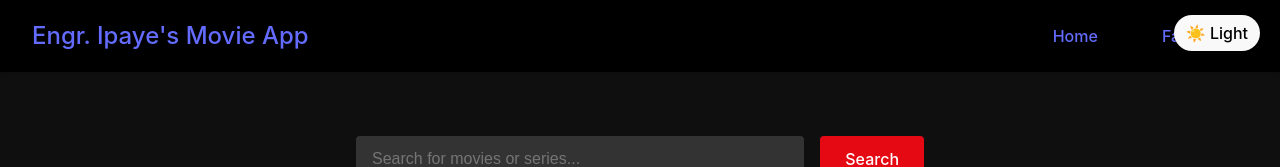
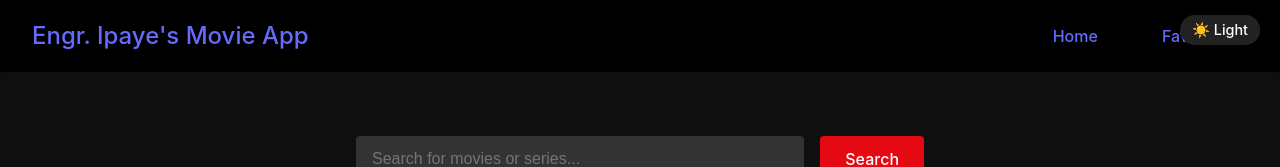
Before and after one commit to engripaye/react-movie-api, a React app in the folder movie-frontend/: page / in a window 1280 px wide. Shown: the top 167 px of the page. Built offline with nearby package versions, Linux system fonts and the light colour scheme; no server answers; the HTML template or start-up script is replaced by a standard one.

Commit message:
commit latest development by ENGR. IPAYE

```diff
--- a/movie-frontend/src/component/Navbar.jsx
+++ b/movie-frontend/src/component/Navbar.jsx
@@ -1,19 +1,24 @@
 import { Link } from "react-router-dom";
-import "../css/Navbar.css"
-function Navbar() {
-    return <nav className="navbar">
+import "../css/Navbar.css";
+
+function Navbar({ toggleTheme, theme }) {
+    return (
+        <nav className="navbar">
             <div className="navbar-brand">
                 <Link to="/">Engr. Ipaye's Movie App</Link>
+            </div>
 
-        </div>
             <div className="navbar-links">
-
                 <Link to="/" className="nav-link">Home</Link>
                 <Link to="/favorites" className="nav-link">Favorites</Link>
 
+                {/* ✅ ADD THIS */}
+                <button className="theme-toggle" onClick={toggleTheme}>
+                    {theme === "dark" ? "🌞 Light" : "🌙 Dark"}
+                </button>
             </div>
         </nav>
+    );
 }
 
-
-export default Navbar
+export default Navbar;
--- a/movie-frontend/src/css/Navbar.css
+++ b/movie-frontend/src/css/Navbar.css
@@ -27,7 +27,20 @@
 .nav-link:hover {
   background-color: rgba(255, 255, 255, 0.1);
 }
+.theme-toggle {
+  padding: 6px 12px;
+  border-radius: 20px;
+  border: none;
+  cursor: pointer;
+  background: #222;
+  color: white;
+  font-size: 0.9rem;
+  transition: 0.3s;
+}
 
+.theme-toggle:hover {
+  background: #444;
+}
 @media (max-width: 768px) {
   .navbar {
     padding: 1rem;
```
Lines whose indentation alone changed are shown as unchanged.
